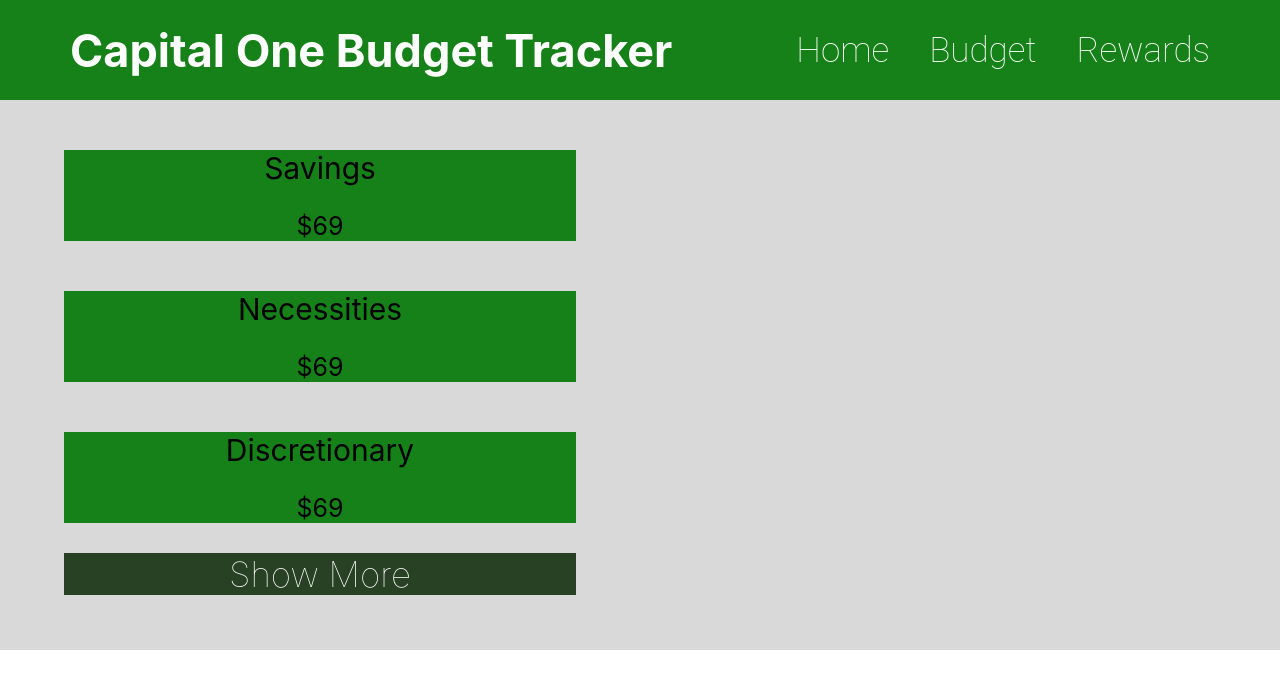
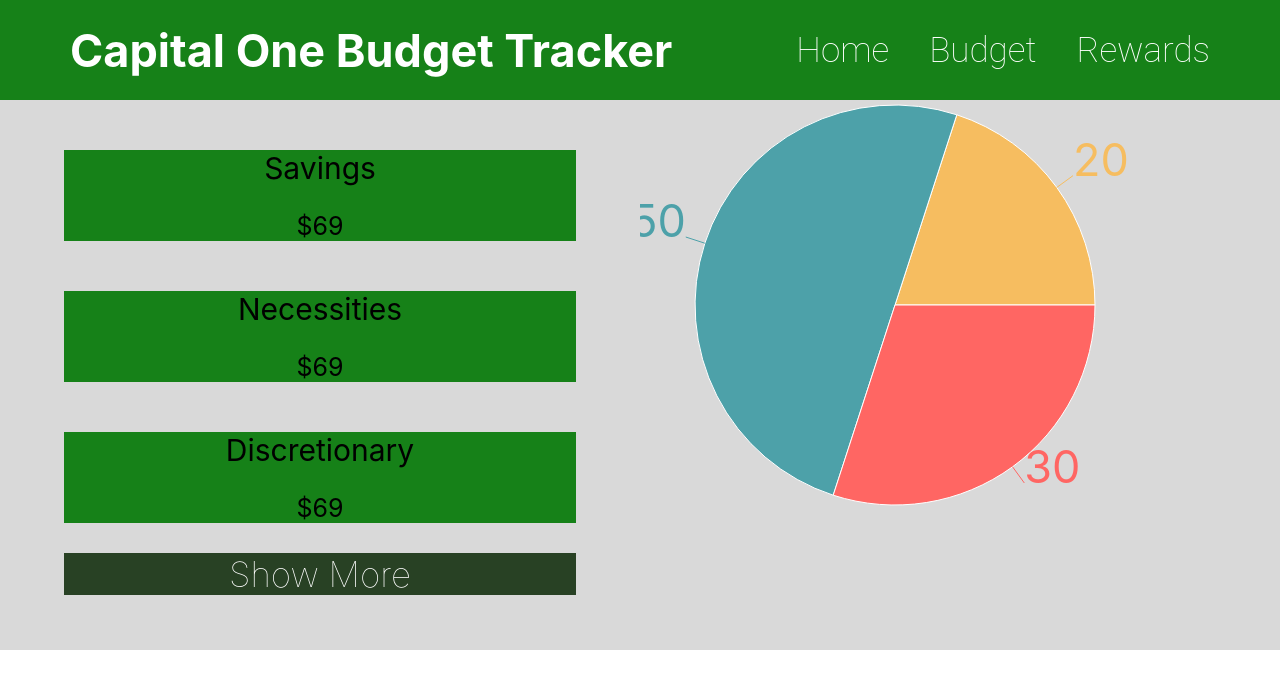
Before and after one commit to luca-mkbr/CapitalOne-Hackathon, a React (Create React App) app: page /home in a window 1280 px wide. Shown: the top 688 px of the page. Built offline with nearby package versions, Linux system fonts and the light colour scheme.

Commit message:
Fix home

```diff
--- a/src/components/Home.js
+++ b/src/components/Home.js
@@ -26,7 +26,7 @@
                     <Link to="/Budget"><div className = "showmore">Show More</div></Link>
                 </div>
                 <div className="flex-child">
-
+                <Piechart/>
                 </div>
             </div>
         </div>
```
